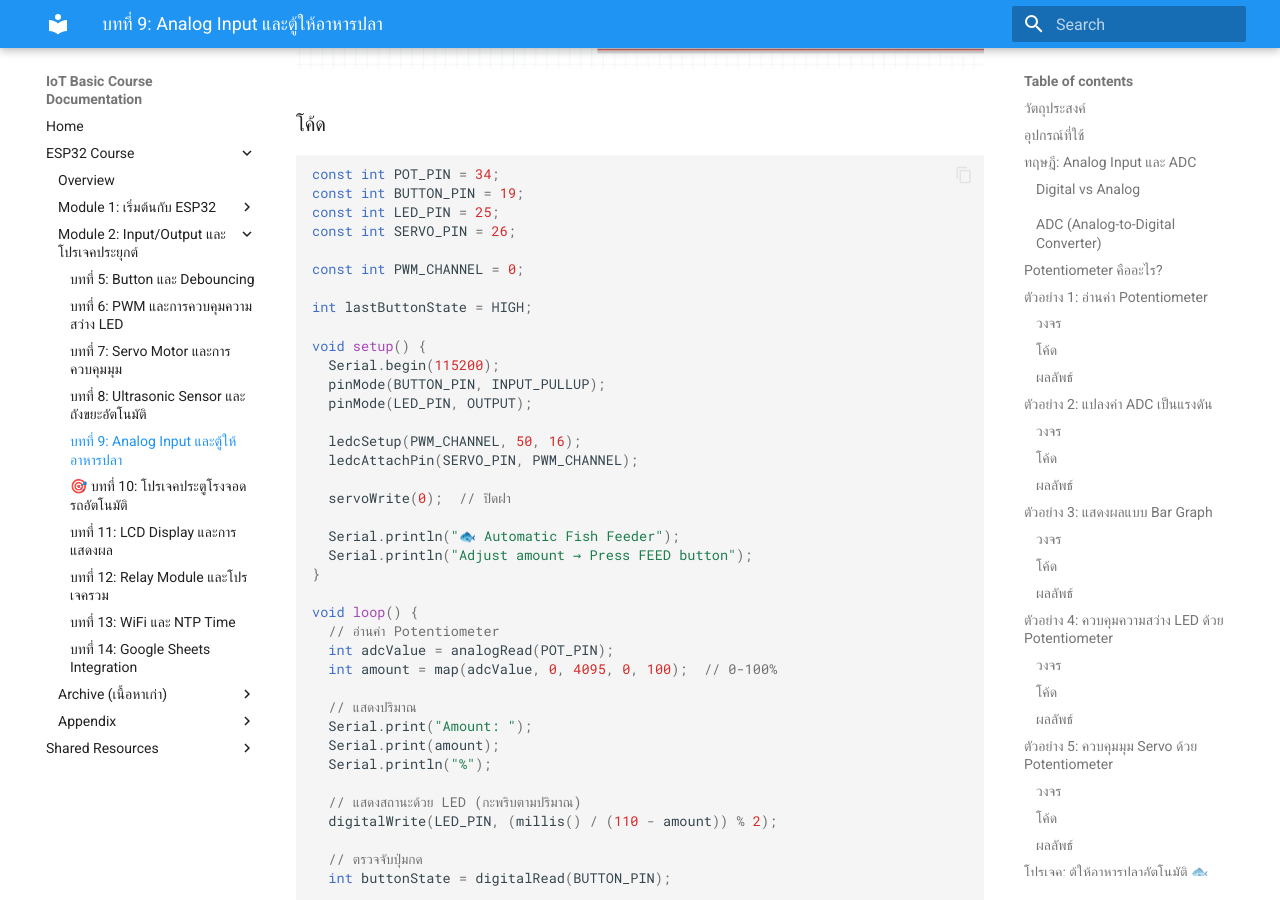
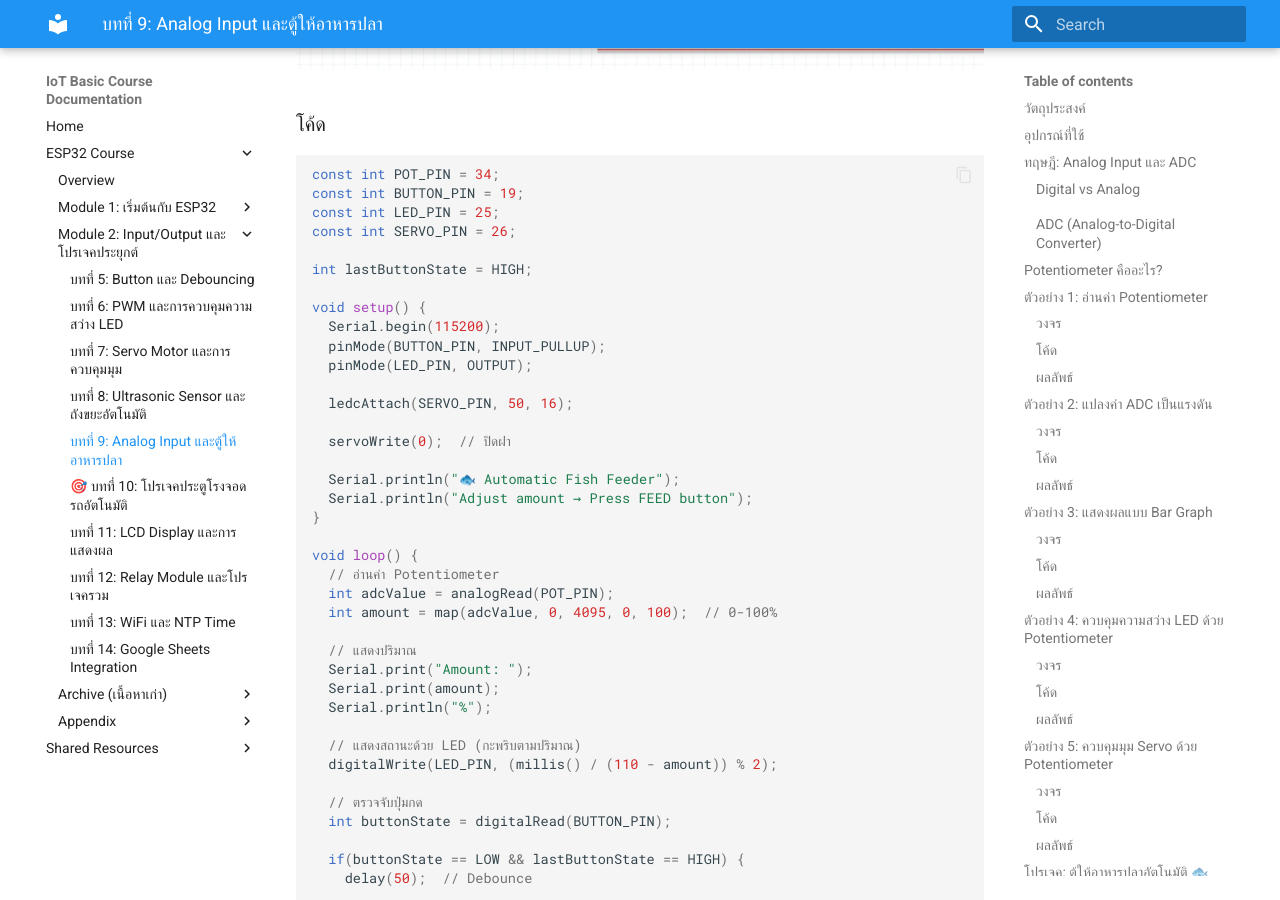
Before and after one commit to fxprime/iot_basic_course, an MkDocs documentation site: the page built from docs/esp32/09-analog-input.md, in a window 1280 px wide and 900 px high, scrolled down 9607 px. Built offline with MkDocs 1.6.1 and Material for MkDocs 9.7.7, drawn with Linux system fonts in a browser that asks for light colours.

Commit message:
fix wrong API

````diff
--- a/docs/esp32/09-analog-input.md
+++ b/docs/esp32/09-analog-input.md
@@ -353,8 +353,6 @@ const int BUTTON_PIN = 19;
 const int LED_PIN = 25;
 const int SERVO_PIN = 26;
 
-const int PWM_CHANNEL = 0;
-
 int lastButtonState = HIGH;
 
 void setup() {
@@ -362,8 +360,7 @@ void setup() {
   pinMode(BUTTON_PIN, INPUT_PULLUP);
   pinMode(LED_PIN, OUTPUT);
 
-  ledcSetup(PWM_CHANNEL, 50, 16);
-  ledcAttachPin(SERVO_PIN, PWM_CHANNEL);
+  ledcAttach(SERVO_PIN, 50, 16);
 
   servoWrite(0);  // ปิดฝา
 
@@ -446,7 +443,7 @@ void servoWrite(int angle) {
   int pulseWidth = map(angle, 0, 180, 500, 2500);
   int duty = (pulseWidth * 65536) / 20000;
 
-  ledcWrite(PWM_CHANNEL, duty);
+  ledcWrite(SERVO_PIN, duty);
 }
 ```
 
````
